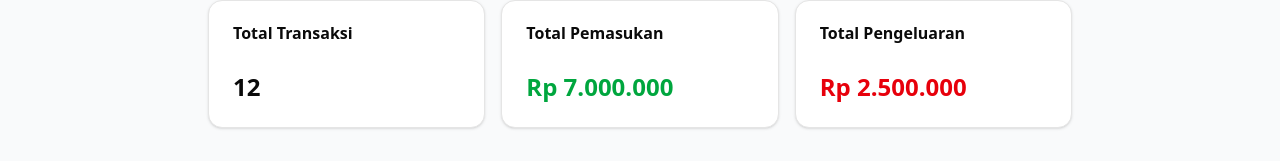
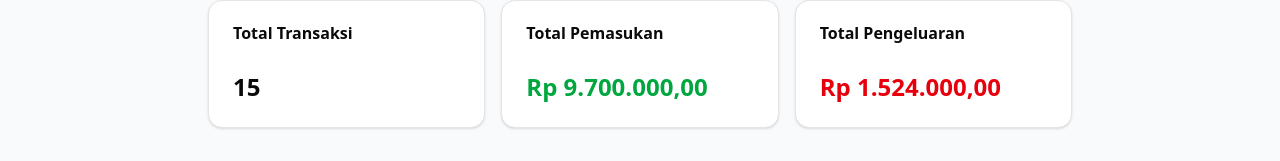
Before and after one commit to DeruDJ22/CCI-MiniProject, a Next.js app: page / in a window 1280 px wide. Shown: the part 280-441 px from the top of the page. Built offline with nearby package versions, Linux system fonts and the light colour scheme.

Commit message:
fetch: [DKD] konek home sama data (29 Juni 2025)

```diff
--- a/src/app/about/page.js
+++ b/src/app/about/page.js
@@ -19,7 +19,6 @@ export default function About() {
           <ul className="list-disc pl-5 space-y-1 text-gray-600">
             <li>Mencatat pemasukan dan pengeluaran dengan mudah</li>
             <li>Melihat riwayat transaksi</li>
-            <li>Statistik dan ringkasan keuangan (segera)</li>
             <li>Antarmuka yang simpel dan responsive</li>
           </ul>
         </div>
--- a/src/app/page.js
+++ b/src/app/page.js
@@ -1,7 +1,24 @@
+"use client";
+
+import { useEffect, useState } from "react";
+import { getTransactions, calculateSummary, formatRupiah } from "@/lib/utils";
 import { Card, CardHeader, CardTitle, CardContent } from "@/components/ui/card";
 import { Button } from "@/components/ui/button";
 
 export default function Home() {
+  const [summary, setSummary] = useState({
+    totalIncome: 0,
+    totalExpense: 0,
+    totalTransaction: 0,
+  });
+
+  useEffect(() => {
+    getTransactions().then((data) => {
+      const result = calculateSummary(data);
+      setSummary(result);
+    });
+  }, []);
+
   return (
     <div className="space-y-6">
       <Card>
@@ -29,7 +46,7 @@ export default function Home() {
             <CardTitle>Total Transaksi</CardTitle>
           </CardHeader>
           <CardContent>
-            <p className="text-2xl font-bold">12</p>
+            <p className="text-2xl font-bold">{summary.totalTransaction}</p>
           </CardContent>
         </Card>
         <Card>
@@ -37,7 +54,9 @@ export default function Home() {
             <CardTitle>Total Pemasukan</CardTitle>
           </CardHeader>
           <CardContent>
-            <p className="text-2xl font-bold text-green-600">Rp 7.000.000</p>
+            <p className="text-2xl font-bold text-green-600">
+              {formatRupiah(summary.totalIncome)}
+            </p>
           </CardContent>
         </Card>
         <Card>
@@ -45,7 +64,9 @@ export default function Home() {
             <CardTitle>Total Pengeluaran</CardTitle>
           </CardHeader>
           <CardContent>
-            <p className="text-2xl font-bold text-red-600">Rp 2.500.000</p>
+            <p className="text-2xl font-bold text-red-600">
+              {formatRupiah(summary.totalExpense)}
+            </p>
           </CardContent>
         </Card>
       </div>
--- a/src/lib/utils.js
+++ b/src/lib/utils.js
@@ -17,3 +17,17 @@ export async function getTransactions() {
   const data = await res.json();
   return data;
 }
+
+export function calculateSummary(transactions) {
+  const totalIncome = transactions
+    .filter((tx) => tx.type === 'income')
+    .reduce((acc, curr) => acc + curr.amount, 0);
+
+  const totalExpense = transactions
+    .filter((tx) => tx.type === 'expense')
+    .reduce((acc, curr) => acc + curr.amount, 0);
+
+  const totalTransaction = transactions.length;
+
+  return { totalIncome, totalExpense, totalTransaction };
+}
```
